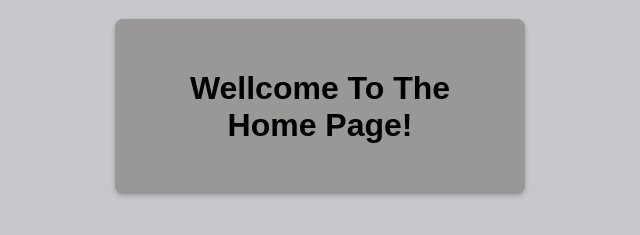
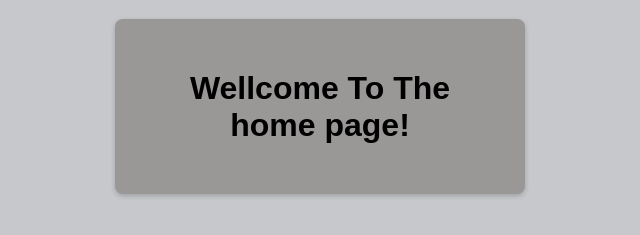
Before and after one commit to shoaibkhan-dev/js_practice_login_form, a plain HTML site: page home.html in a window 1280 px wide. Shown: the part 153-388 px from the top of the page, 320-960 px from the left. Drawn offline with Linux system fonts and the light colour scheme; sample sign-in values are in the browser's storage.

Commit message:
add files

```diff
--- a/home.html
+++ b/home.html
@@ -13,7 +13,7 @@
     </nav>
 
     <div class="container">
-        <h1>Wellcome To The Home Page!</h1>
+        <h1>Wellcome To The home page!</h1>
     </div>
 
     <script src="home.js"></script>
```
